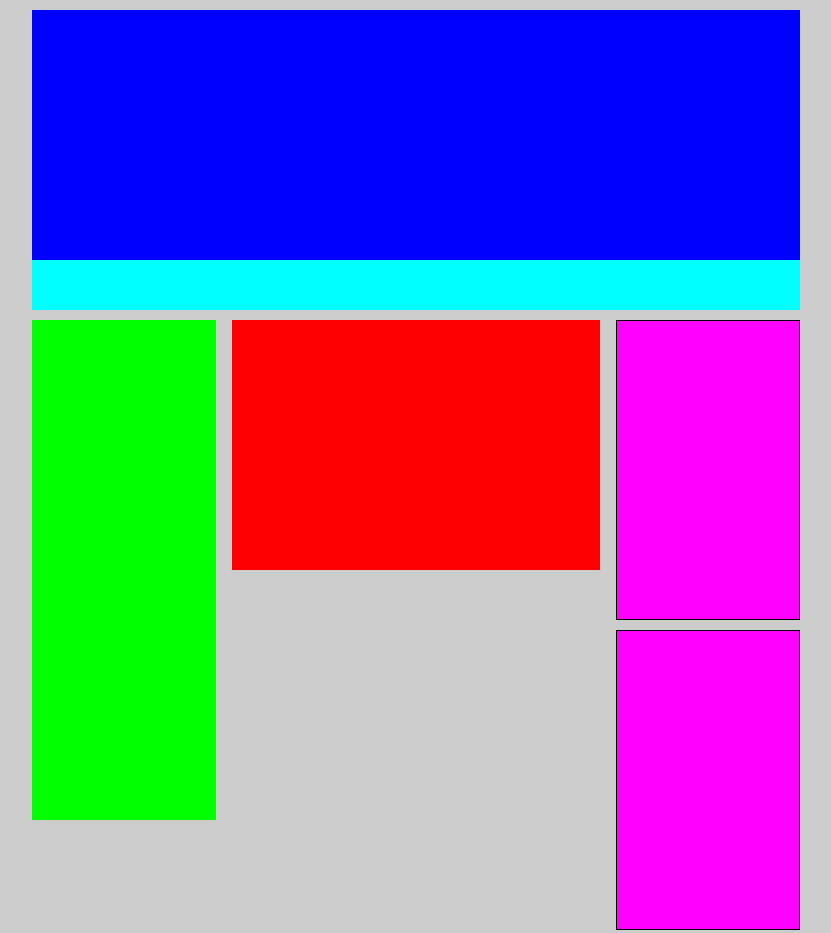
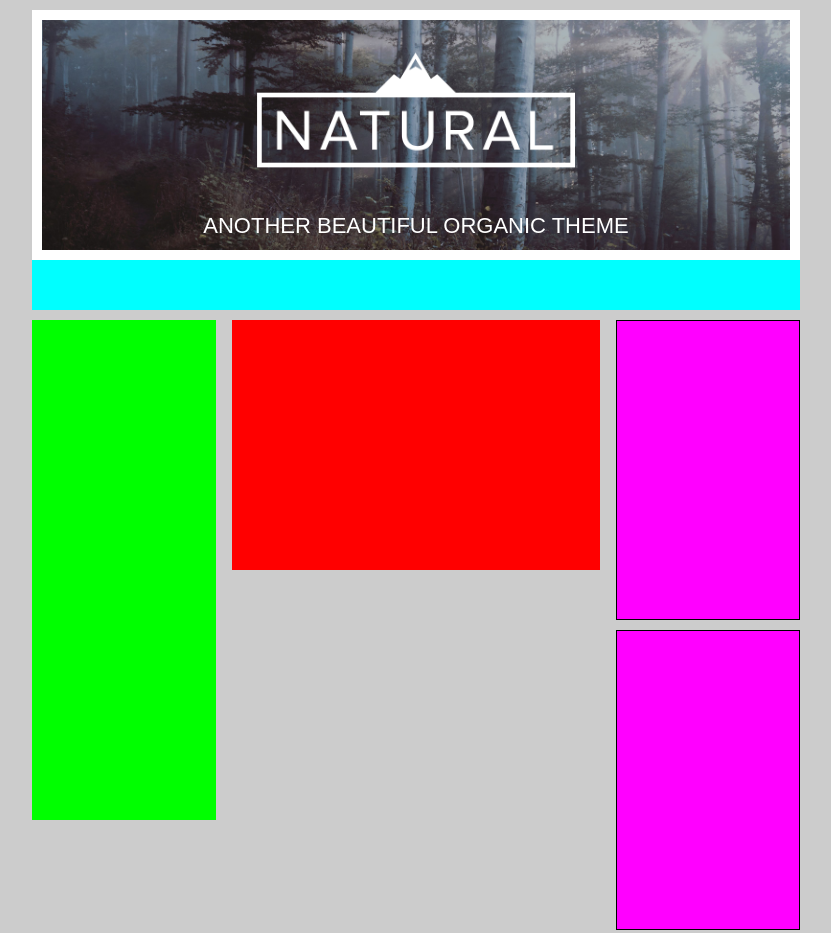
Before and after one commit to francescobiava/htmlcss-wp, a plain HTML site: page index.html in a window 1280 px wide. Shown: the top 933 px of the page, without its empty margins (224-1055 px from the left). Drawn offline with Linux system fonts and the light colour scheme.

Commit message:
aggiunti immagine e logo in header

```diff
--- a/assets/css/style.css
+++ b/assets/css/style.css
@@ -11,13 +11,33 @@ body {
 /* struttura header */
 header {
     margin: 10px 20%;
-    width: auto;
 }
 
 .title {
     height: 250px;
-    padding: 10px;
-    background-color: #0000FF;
+    background-image: url(../img/header.jpg);
+    background-size: cover;
+    border: 10px solid #fff;
+    position: relative;
+}
+
+#logo {
+    width: 50%;
+    position: absolute;
+    left: 50%;
+    top: 5%;
+    transform: translate(-50%, 0);
+}
+
+#subtitle {
+    width: 100%;
+    font-family: Arial;
+    font-size: 22px;
+    color: #fff;
+    display: inline-block;
+    text-align: center;
+    position: absolute;
+    bottom: 5%;
 }
 
 .menu {
--- a/index.html
+++ b/index.html
@@ -8,7 +8,10 @@
 <body>
     <!-- header -->
     <header>
-        <div class="title"></div>
+        <div class="title">
+           <img id="logo" src="assets/img/logo.png" alt="Logo">
+           <span id="subtitle">ANOTHER BEAUTIFUL ORGANIC THEME</span>
+        </div>
         <div class="menu"></div>
     </header>
     <!-- main -->
```
Also changed, not shown: assets/img/header.jpg (added), assets/img/logo.png (added).
